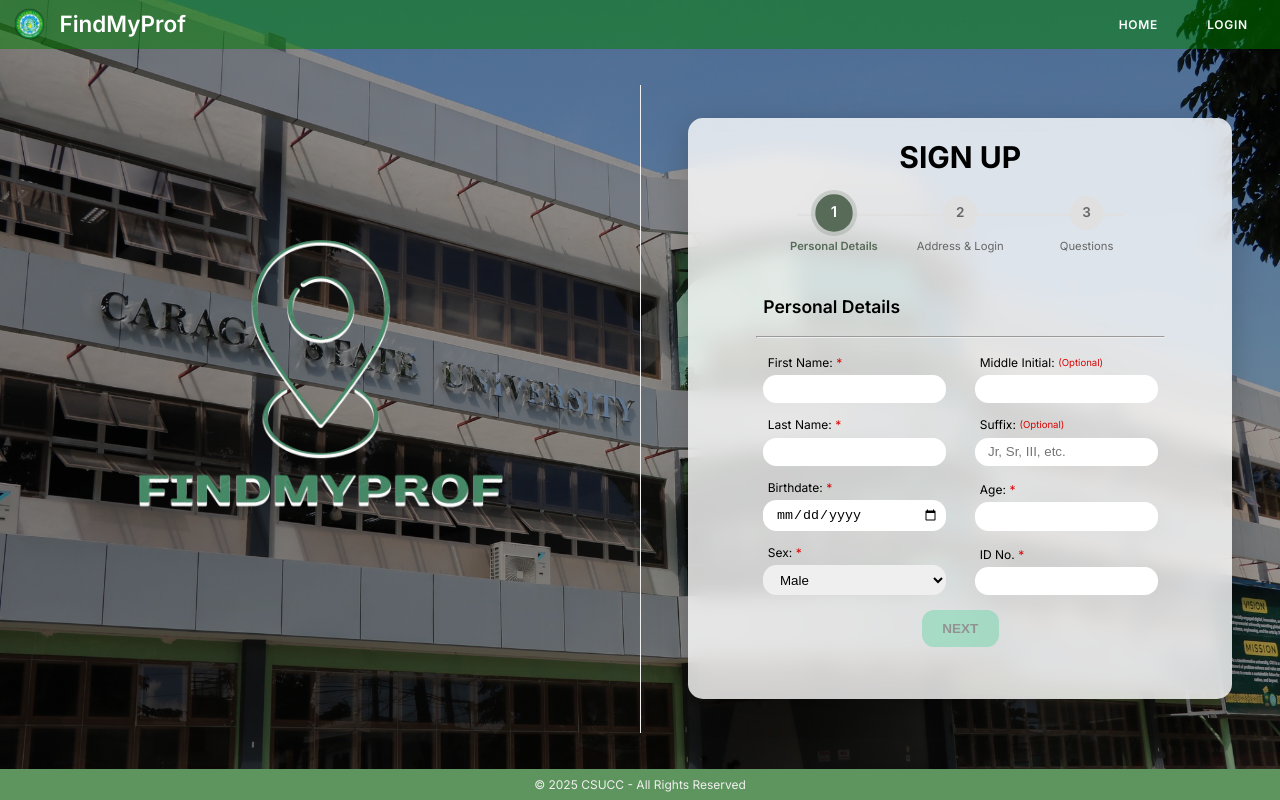
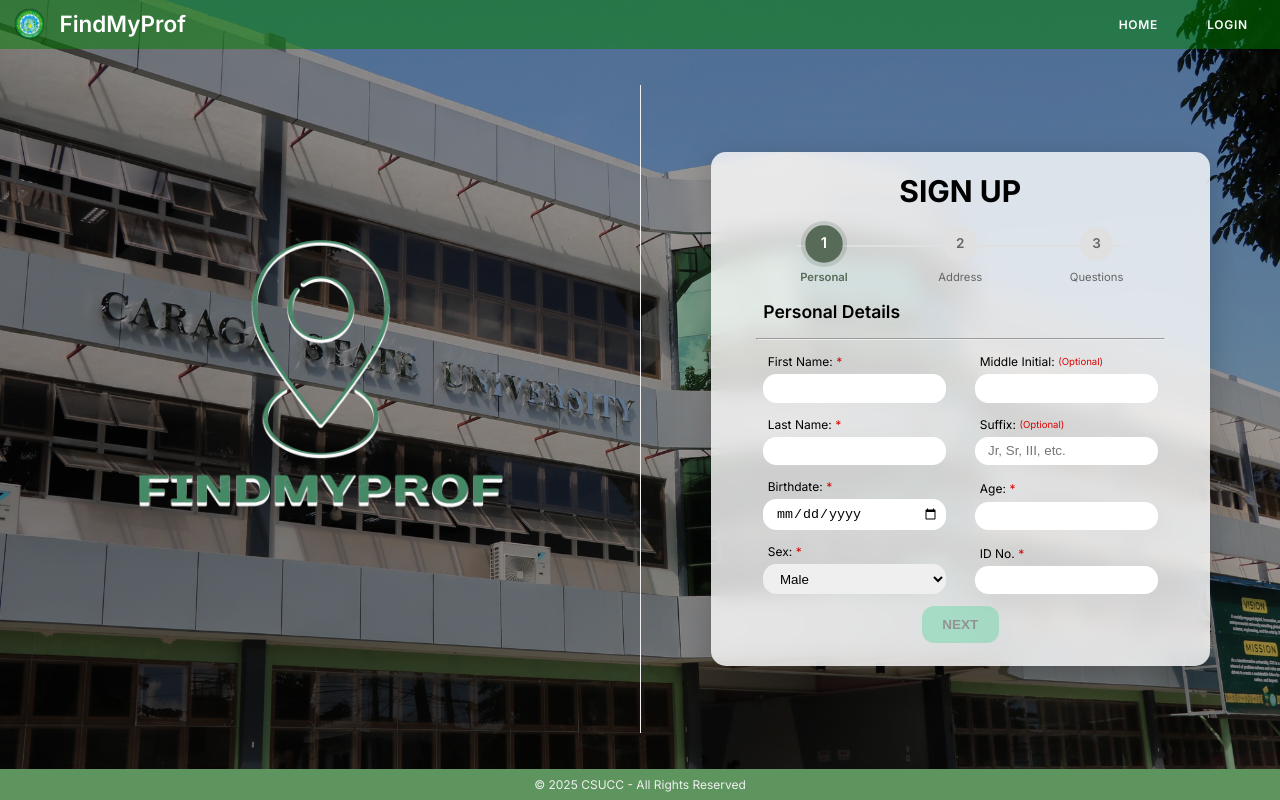
Before and after one commit to PamMertz21/Security2.0, a Vue app: page /signup in a window 1280 px wide. Built offline with nearby package versions, Linux system fonts and the light colour scheme.

Commit message:
size changes

```diff
--- a/src/assets/CSS/app.css
+++ b/src/assets/CSS/app.css
@@ -1,10 +1,11 @@
 
 #app {
-  min-height: 100vh;
+  height: 100vh;
   display: flex;
   flex-direction: column;
   background-image: linear-gradient(rgba(0, 0, 0, 0.4), rgba(0, 0, 0, 0.4)), url(../images/background.jpg);
   background-size: cover;
+  overflow: hidden;
 }
 
 header {
@@ -136,7 +137,7 @@
 .form-box {
   width: fit-content;
   height: fit-content;
-  padding: 1em 2.5em 2em;
+  padding: 1em;
   border: none;
   border-radius: 1em;
   background: rgba(255, 255, 255, 0.8);
--- a/src/assets/CSS/signup.css
+++ b/src/assets/CSS/signup.css
@@ -6,7 +6,7 @@
   flex-direction: column;
   align-items: center;
   justify-content: center;
-  gap: 1em;
+  gap: .8em;
 }
 
 .steps {
@@ -18,7 +18,7 @@
   justify-content: space-between;
   align-items: center;
   position: relative;
-  padding: 0 1em;
+  padding: 0 ;
 }
 
 .step-indicator::before {
@@ -106,8 +106,8 @@
   margin: 0 auto;
   display: flex;
   flex-direction: column;
-  padding: 1.5em 0;
-  gap: 1em;
+  padding-bottom: .5em;
+  gap: .8em;
 }
 
 .registration-box {
@@ -182,13 +182,12 @@
 }
 
 .password-strength {
-  margin-top: 0.5em;
   width: 90%;
   align-self: center;
 }
 
 .strength-bar {
-  height: 6px;
+  height: 3px;
   border-radius: 4px;
   margin-bottom: 0.3em;
   transition: background-color 0.3s, width 0.3s;
@@ -209,7 +208,7 @@
 }
 
 .strength-text {
-  font-size: 0.85em;
+  font-size: 0.75em;
   text-align: left;
   margin-left: 0.5em;
   font-weight: 500;
@@ -243,15 +242,14 @@
   background-color: #d4edda;
   border: 1px solid #c3e6cb;
   border-radius: 0.5em;
-  padding: 0.75em 1em;
+  padding: 0.5em .8em;
   gap: 1em;
-  margin-bottom: 1em;
 }
 
 .success-container svg {
-  height: 2em;
-  width: 2em;
-  min-width: 2em;
+  height: 1em;
+  width: 1em;
+  min-width: 1em;
   color: #28a745;
   stroke-width: 2;
 }
--- a/src/assets/JS/signup.js
+++ b/src/assets/JS/signup.js
@@ -47,8 +47,8 @@
   computed: {
     steps() {
       return [
-        { id: 'personal', label: 'Personal Details' },
-        { id: 'login_details', label: 'Address & Login' },
+        { id: 'personal', label: 'Personal' },
+        { id: 'login_details', label: 'Address' },
         { id: 'questions', label: 'Questions' }
       ];
     },
```
